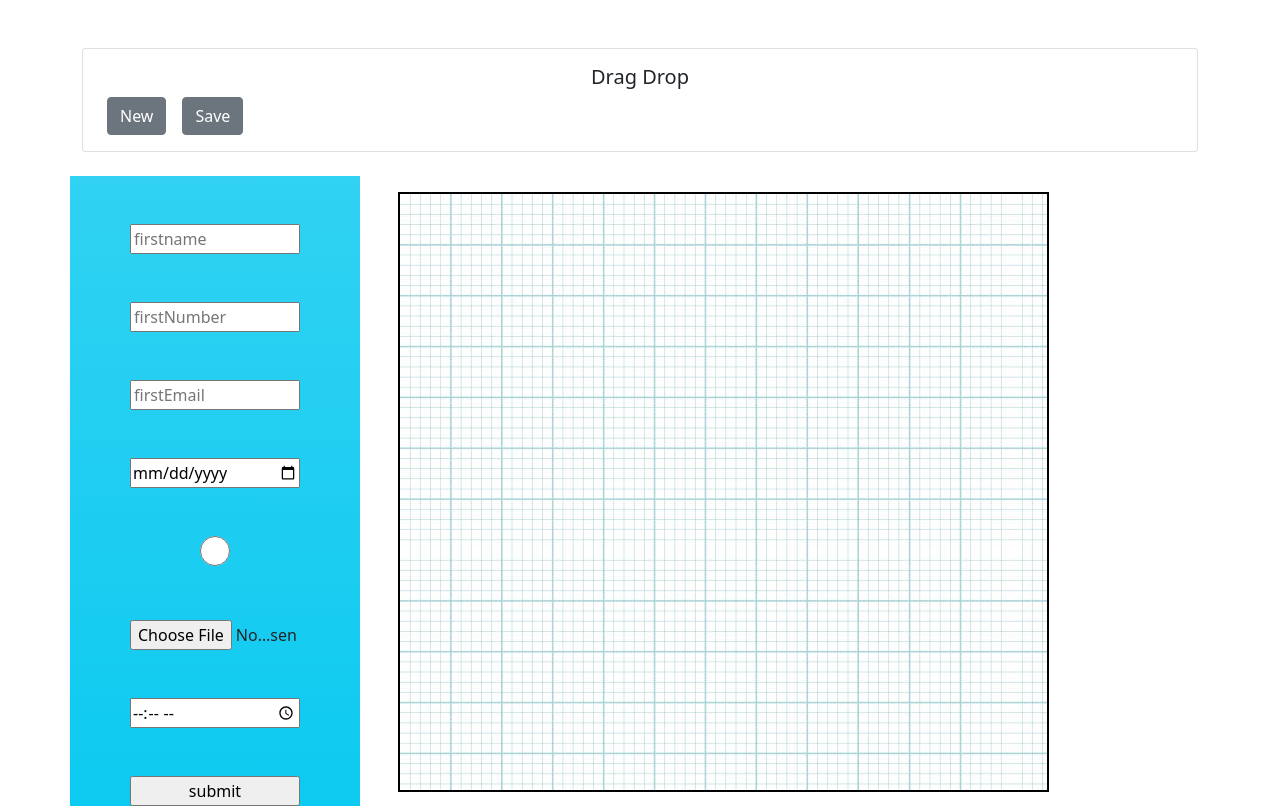
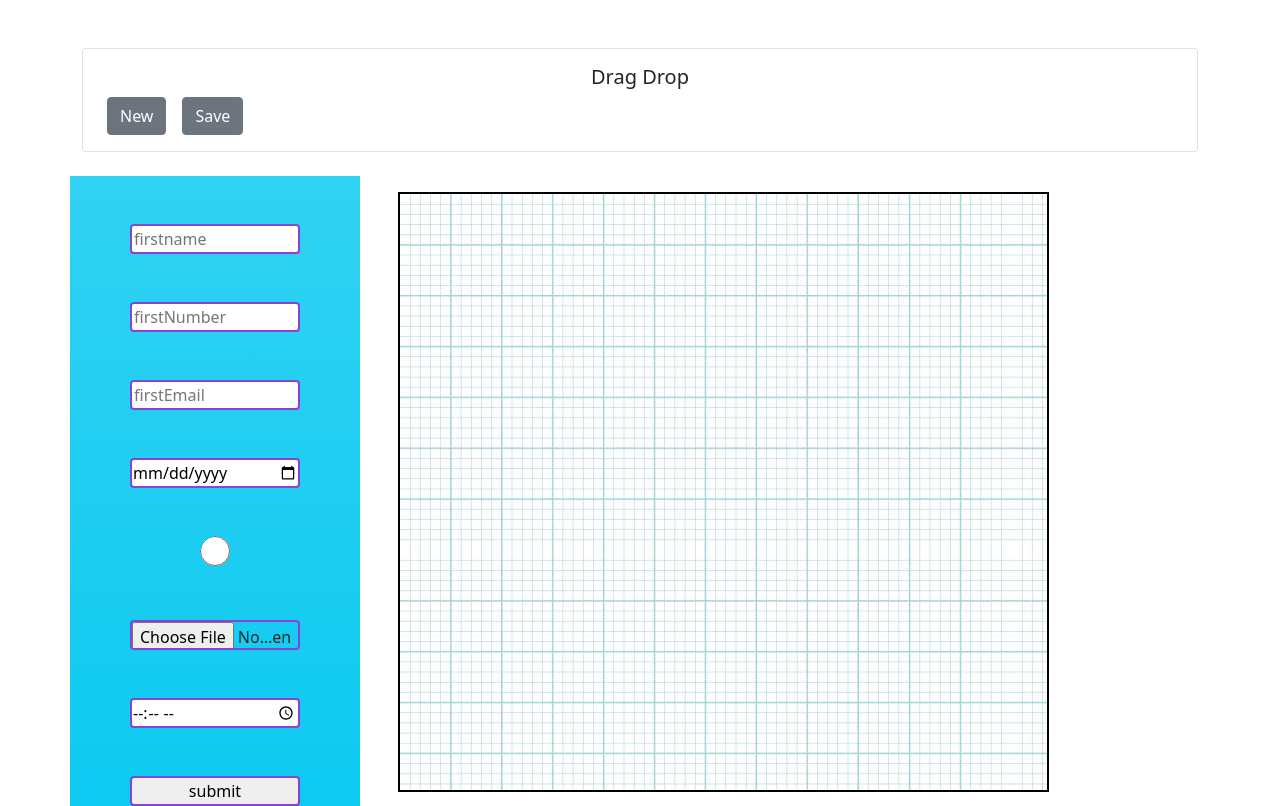
Before and after one commit to raj0222/drag, a React (Create React App) app: page / in a window 1280 px wide. Built offline with nearby package versions, Linux system fonts and the light colour scheme.

Commit message:
Made some UI changes

```diff
--- a/src/App.css
+++ b/src/App.css
@@ -73,7 +73,7 @@ img {
 }
 
 
- input{
+ .input1{
   width: 170px;
   height: 30px;
 
@@ -97,3 +97,10 @@ img {
  margin-top: 60px;
  margin-left: 80px;
 }
+
+
+
+.input1{
+  border: 2px solid #8842d5;
+  border-radius: 4px;
+}
```
